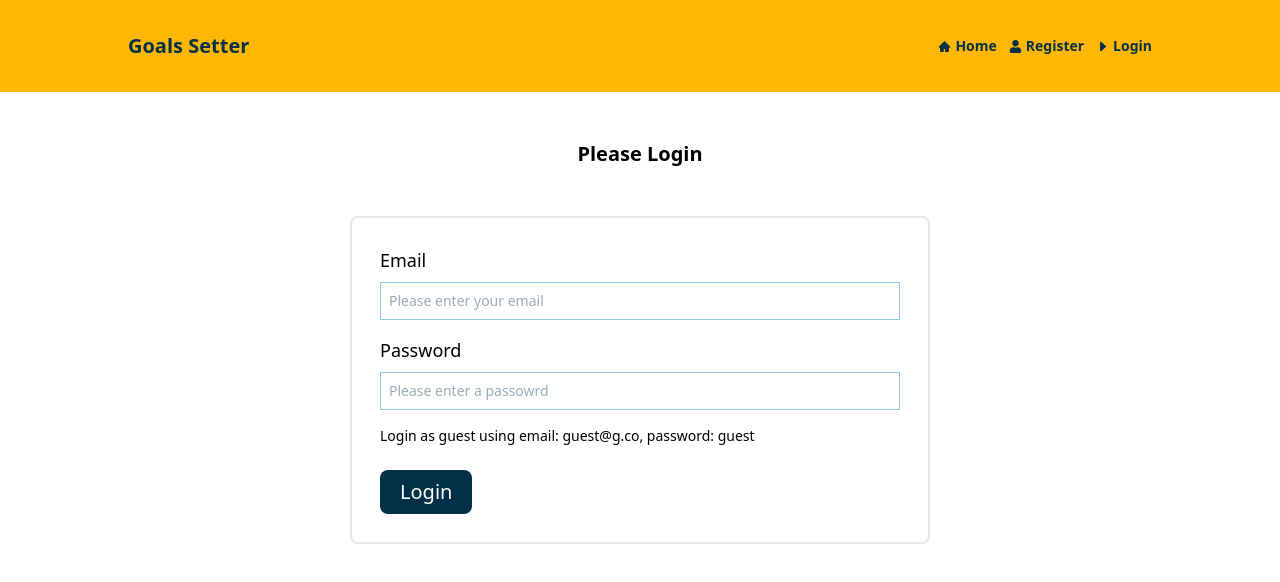
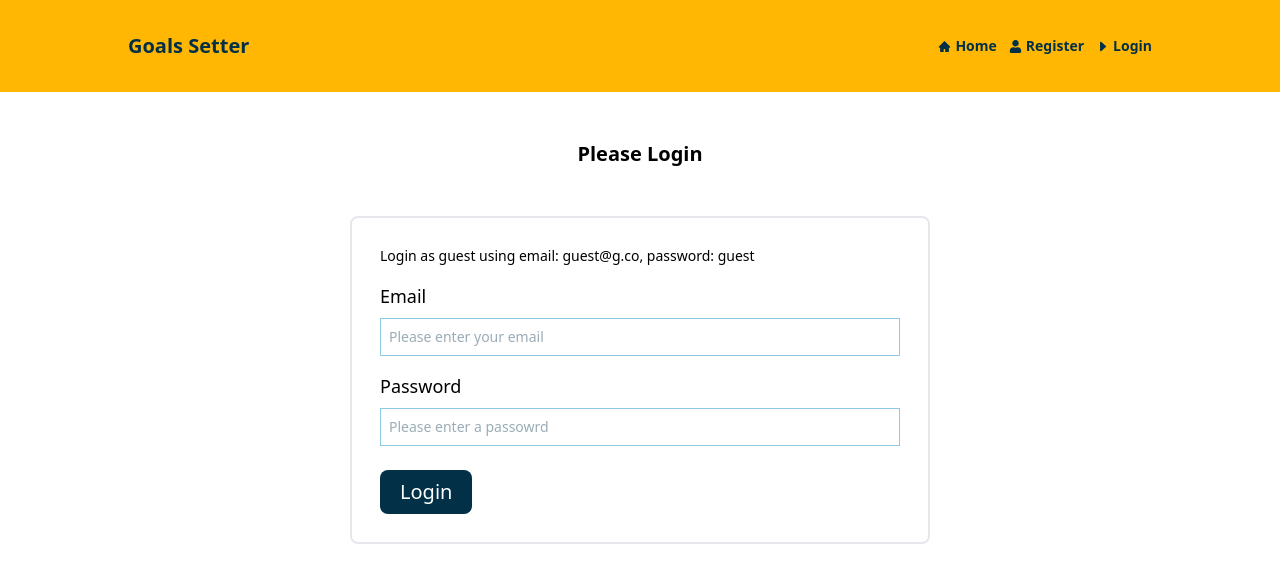
Before and after one commit to ayodejicodes/goals-setter, a React (Create React App) app in the folder client/: page / in a window 1280 px wide. Shown: the top 582 px of the page. Built offline with nearby package versions, Linux system fonts and the light colour scheme.

Commit message:
deployment

```diff
--- a/client/src/pages/Login.js
+++ b/client/src/pages/Login.js
@@ -60,6 +60,10 @@ const Login = () => {
             onSubmit={onSubmit}
             className="flex-1 p-7 flex flex-col gap-4 w-[45vw]"
           >
+            <p className="text-sm">
+              Login as guest using email: guest@g.co, password: guest
+            </p>
+
             {/* Email */}
             <div>
               <label htmlFor="email" className="text-lg ">
@@ -93,10 +97,6 @@ const Login = () => {
               />
             </div>
 
-            <p className="text-sm">
-              Login as guest using email: guest@g.co, password: guest
-            </p>
-
             <div>
               <button type="submit" className="btn-submit mt-2">
                 Login
```
Also changed, not shown: 8 other files (tests, documents, lock files or other folders).
